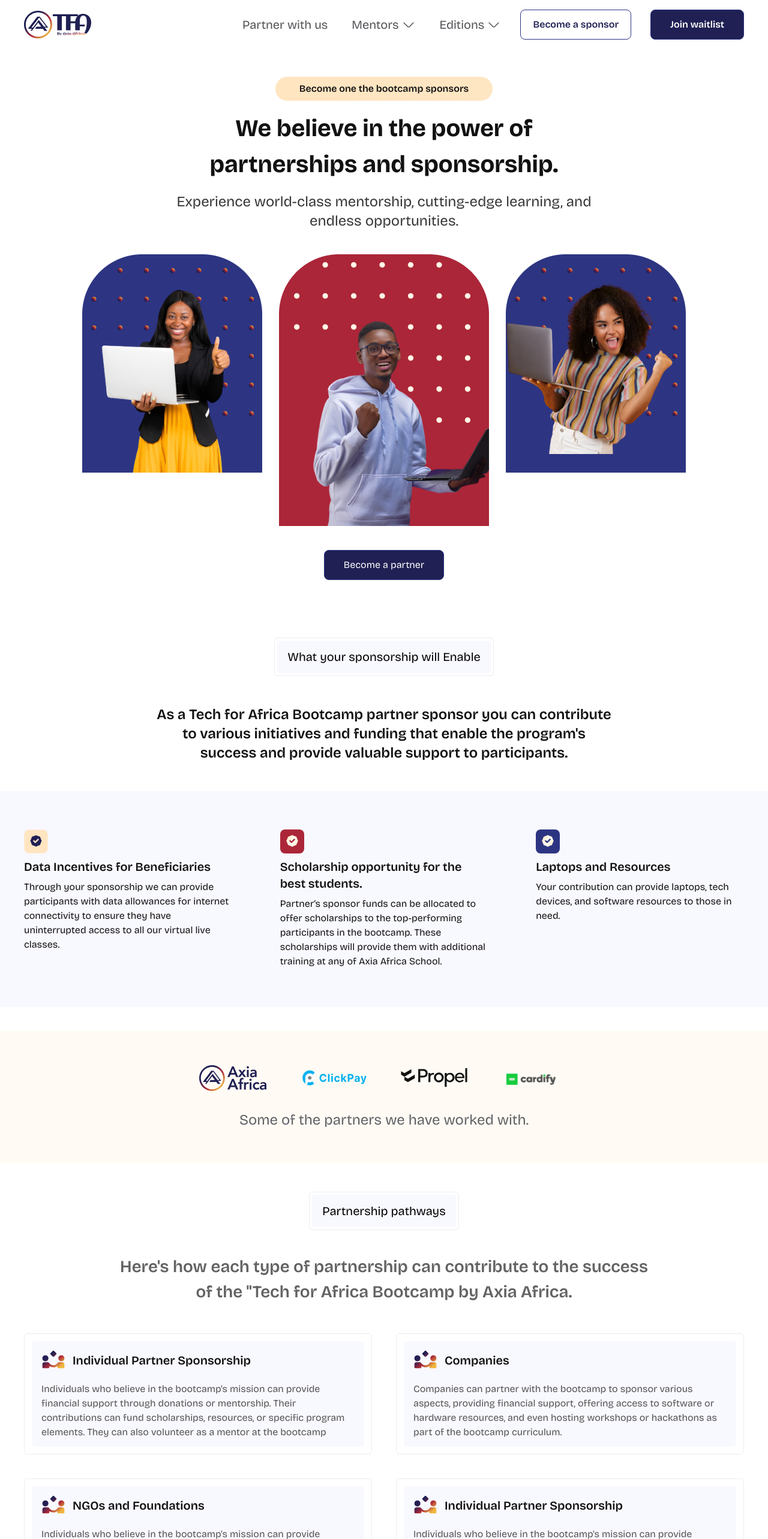
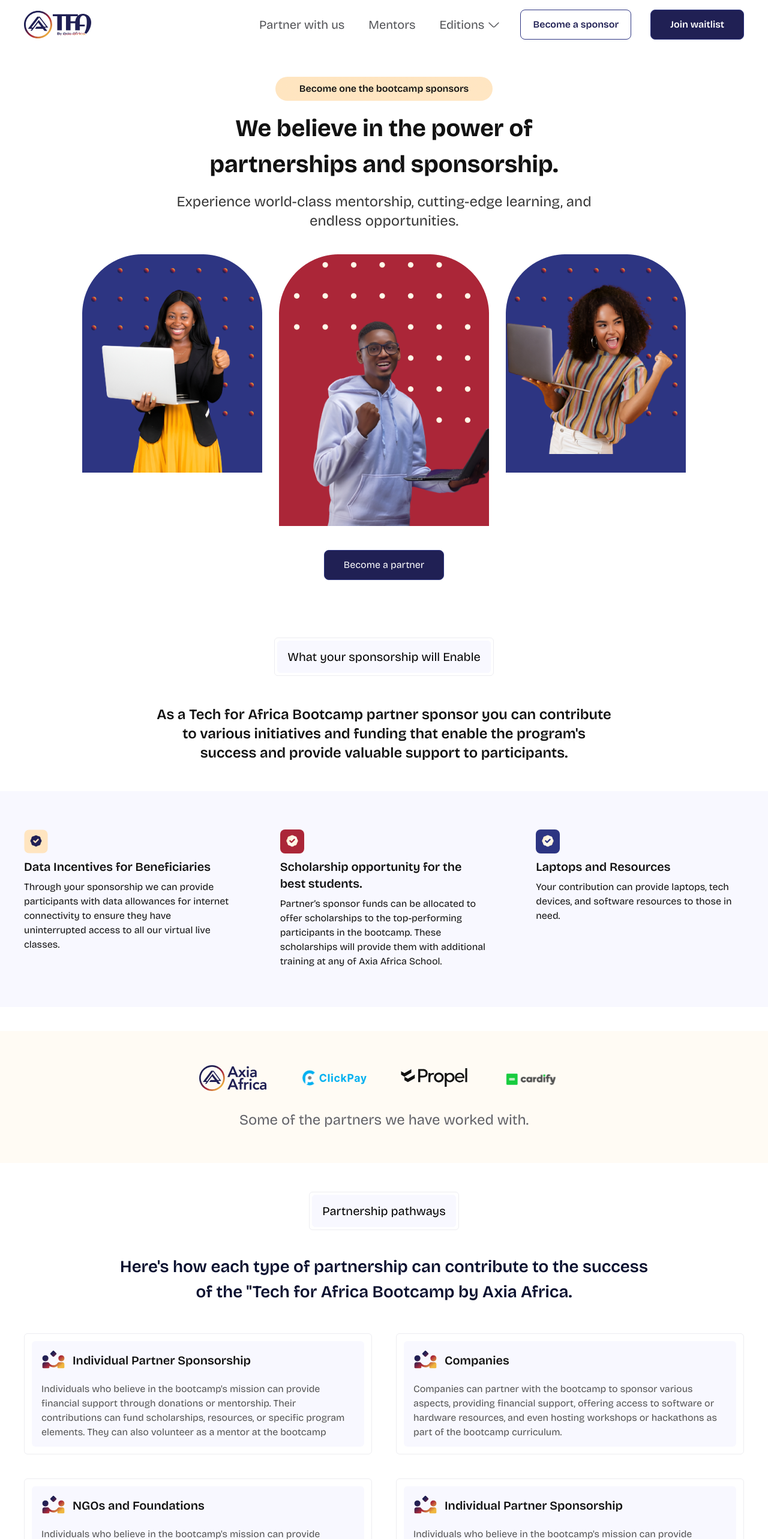
Before and after one commit to axiaafrica/Tech4africa, a Nuxt app: page /partners in a window 1280 px wide. Shown: the top 2566 px of the page at 60% size. Built offline with nearby package versions, Linux system fonts and the light colour scheme.

Commit message:
updated design to latest

```diff
--- /dev/null
+++ b/components/editions/eHeader.vue
@@ -0,0 +1,3 @@
+<template>
+  <div>hello main</div>
+</template>
--- a/components/layout/TopBar.vue
+++ b/components/layout/TopBar.vue
@@ -24,13 +24,8 @@
                   <nuxt-link to="/mentors">
                     <li class="links flex items-center text-xl gap-1">
                       Mentors
-                      <span
-                        ><img
-                          src="../../assets/images/icons/arrow_drop_down.svg"
-                          alt=""
-                          class="dropdown w-6 h-6 object-cover"
-                      /></span></li
-                  ></nuxt-link>
+                    </li></nuxt-link
+                  >
 
                   <li class="links flex items-center text-xl gap-1">
                     Editions
@@ -80,15 +75,8 @@
             <li class="links text-xl">Partner with us</li>
           </nuxt-link>
           <nuxt-link to="/mentors">
-            <li class="links flex items-center text-xl gap-1">
-              Mentors
-              <span
-                ><img
-                  src="../../assets/images/icons/arrow_drop_down.svg"
-                  alt=""
-                  class="dropdown w-6 h-6 object-cover"
-              /></span></li
-          ></nuxt-link>
+            <li class="links flex items-center text-xl gap-1">Mentors</li></nuxt-link
+          >
 
           <li class="links flex items-center text-xl gap-1">
             Editions
--- a/components/mentors/meditions.vue
+++ b/components/mentors/meditions.vue
@@ -16,7 +16,7 @@
     </div>
 
     <div class="gallerybox mt-6 bg-litpink py-16 px-3">
-      <div class="mentorbox container-center grid grid-cols-4 gap-y-20">
+      <div class="mentorbox container-center grid grid-cols-4 gap-y-20 gap-x-4">
         <div
           class="mentor w-full flex flex-col gap-1"
           v-for="mentor in filteredMentors"
--- a/components/mentors/mheader.vue
+++ b/components/mentors/mheader.vue
@@ -19,7 +19,7 @@
           ecosystem.
         </div>
       </div>
-      <div class="partners mt-10 flex gap-7">
+      <!-- <div class="partners mt-10 flex gap-7">
         <img
           src="../../assets/images/partner/partner1.png"
           alt=""
@@ -38,7 +38,33 @@
           class="w-[300px] h-[364px] object-cover"
           v-motion-slide-visible-right
         />
+      </div> -->
+
+      <div class="reviewss mt-12">
+        <Vue3Marquee
+          :duration="50"
+          :pauseOnHover="true"
+          @onPause="playState = 'paused'"
+          @onResume="playState = 'playing'"
+        >
+          <div class="mentor w-full mr-4" v-for="mentor in mEditions" :key="mentor.id">
+            <div class="picture w-[300px] md:w-full h-[300px]">
+              <img :src="mentor.picture" alt="" class="w-full h-full object-cover" />
+            </div>
+            <div class="mentorname text-lg font-bold">{{ mentor.mentorname }}</div>
+            <div class="mentorname">{{ mentor.job }}</div>
+            <a
+              :href="mentor.socialUrl"
+              target="_blank"
+              class="socials flex gap-3 items-center"
+            >
+              <div class="icon"><img :src="mentor.socialicon" alt="" class="" /></div>
+              <div class="handle text-lg underline">{{ mentor.socialhandle }}</div>
+            </a>
+          </div>
+        </Vue3Marquee>
       </div>
+
       <div class="btn mt-14 flex justify-center gap-6 items-center">
         <button @click="showMentorModal" class="bluebtn">Become a Mentor</button>
         <mentor-modal
--- a/components/partners/pathway.vue
+++ b/components/partners/pathway.vue
@@ -8,7 +8,7 @@
       </div>
     </div>
     <div
-      class="bigtitle text-base md:text-[28px] font-semibold text-blkblk mt-6 md:mt-10 text-center px-1 md:px-40 leading-[42px]"
+      class="bigtitle text-base md:text-[28px] font-semibold text-textblk mt-6 md:mt-10 text-center px-1 md:px-40 leading-[42px]"
     >
       Here's how each type of partnership can contribute to the success of the "Tech for
       Africa Bootcamp by Axia Africa.
--- /dev/null
+++ b/pages/editonsPage/editionTwo.vue
@@ -0,0 +1,3 @@
+<template>
+  <div>hello 2</div>
+</template>
--- /dev/null
+++ b/pages/editonsPage/editonOne.vue
@@ -0,0 +1,3 @@
+<template>
+  <div>hello 1</div>
+</template>
```
